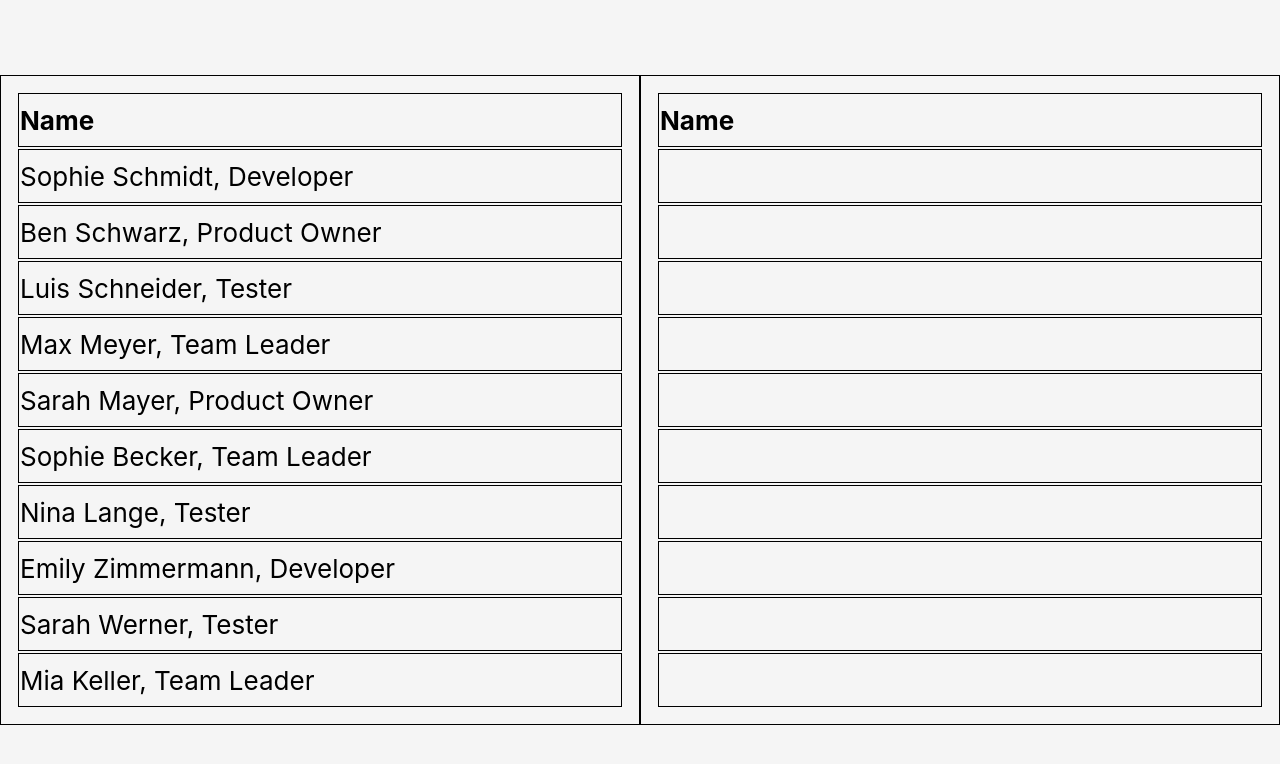
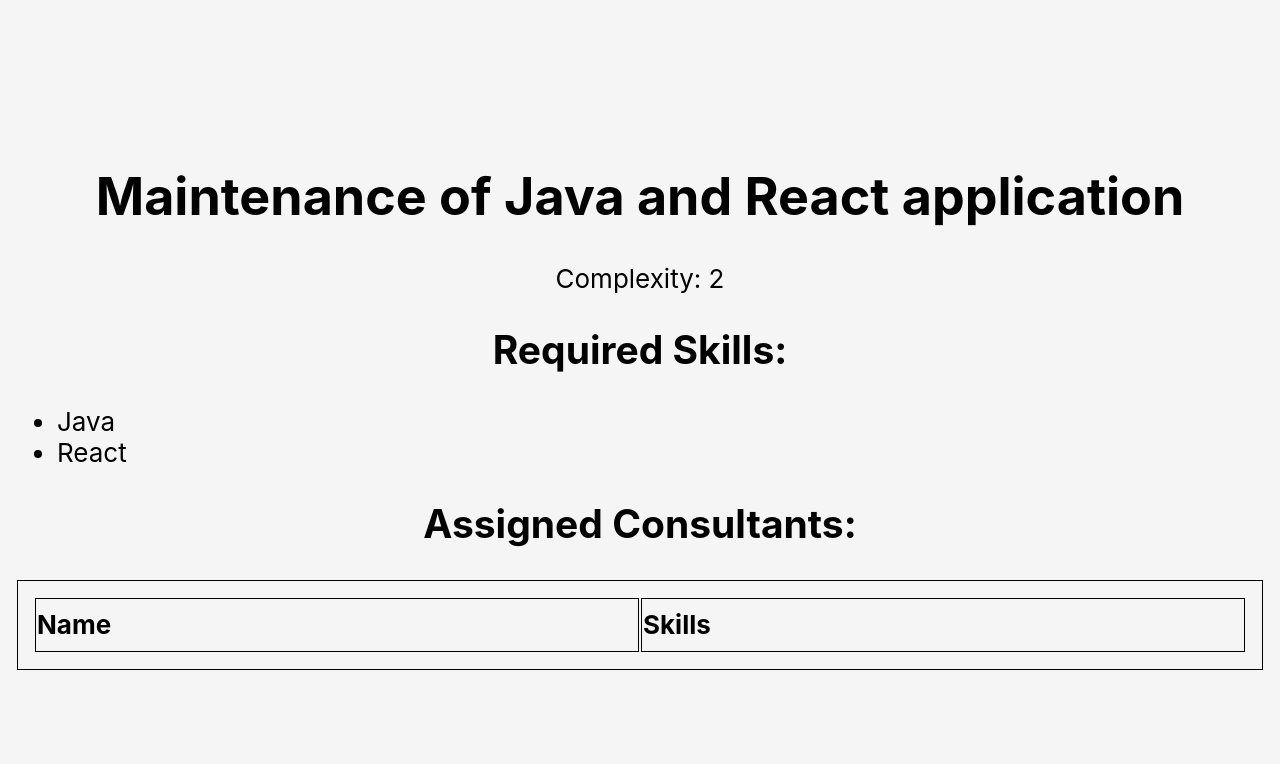
Before and after one commit to Hamiller78/react-training, a React (Create React App) app: page / in a window 1280 px wide. Shown: the top 764 px of the page. Built offline with nearby package versions, Linux system fonts and the light colour scheme.

Commit message:
test ProjectOverview component

```diff
--- a/src/App.css
+++ b/src/App.css
@@ -21,6 +21,10 @@ table {
   text-align: left;
 }
 
+ul.bullet-list li {
+  text-align: left;
+}
+
 th, td {
   border: 1px solid black;
   width: 600px;
--- a/src/App.tsx
+++ b/src/App.tsx
@@ -1,12 +1,17 @@
 import React, { useState, useEffect } from "react";
 import "./App.css";
 import AssignmentView from "./components/AssignmentView/AssignmentView";
+import Consultant from "./entities/Consultant";
 import ConsultantFactory from "./services/ConsultantFactory";
-import Consultant from "./entities/Consultant";
+import Project from "./entities/Project";
+import ProjectFactory from "./services/ProjectFactory";
+import ProjectOverview from "./components/ProjectView/ProjectOverview";
+import { create } from "domain";
 
 function App() {
   const storedConsultants = localStorage.getItem("consultants");
   const storedSelectedConsultants = localStorage.getItem("selectedConsultants");
+  const storedProjects = localStorage.getItem("projects");
 
   const [consultants, setConsultants] = useState<Consultant[]>(
     storedConsultants
@@ -15,6 +20,9 @@ function App() {
   );
   const [selectedConsultants, setSelectedConsultants] = useState<Consultant[]>(
     storedSelectedConsultants ? JSON.parse(storedSelectedConsultants) : []
+  );
+  const [projects, setProjects] = useState<Project[]>(
+    storedProjects ? JSON.parse(storedProjects) : createRandomProjects(5)
   );
 
   useEffect(() => {
@@ -39,15 +47,23 @@ function App() {
     );
   };
 
+  // return (
+  //   <div className="App">
+  //     <header className="App-header">
+  //       <AssignmentView
+  //         allEntities={consultants}
+  //         selectedEntities={selectedConsultants}
+  //         onSelectEntity={onSelectEntity}
+  //         onUnselectEntity={onUnselectEntity}
+  //       />
+  //     </header>
+  //   </div>
+  // );
+
   return (
     <div className="App">
       <header className="App-header">
-        <AssignmentView
-          allEntities={consultants}
-          selectedEntities={selectedConsultants}
-          onSelectEntity={onSelectEntity}
-          onUnselectEntity={onUnselectEntity}
-        />
+        <ProjectOverview project={projects[0]} />
       </header>
     </div>
   );
@@ -64,4 +80,15 @@ function createRandomConsultants(numberOfConsultants: number): Consultant[] {
   return consultants;
 }
 
+function createRandomProjects(numberOfProjects: number): Project[] {
+  const projects: Project[] = [];
+  for (let i = 0; i < numberOfProjects; i++) {
+    projects.push(ProjectFactory.createRandomProject());
+  }
+
+  localStorage.setItem("projects", JSON.stringify(projects));
+
+  return projects;
+}
+
 export default App;
--- /dev/null
+++ b/src/components/ProjectView/ProjectOverview.tsx
@@ -0,0 +1,51 @@
+import React from "react";
+import Project from "../../entities/Project";
+import Skill from "../../entities/Skill";
+
+interface ProjectProps {
+  project: Project;
+}
+
+const ProjectOverview: React.FC<ProjectProps> = ({ project }) => {
+  const skillInTeam = (skill: Skill) =>
+    project.assignedConsultants.some((consultant) =>
+      consultant.skills.includes(skill)
+    );
+
+  return (
+    <div>
+      <h1>{project.name}</h1>
+      <p>Complexity: {project.complexity}</p>
+      <h2>Required Skills:</h2>
+      <ul className="bullet-list">
+        {project.requiredSkills.map((skill) => (
+          <li
+            key={skill}
+            style={skillInTeam(skill) ? { fontWeight: "bold" } : {}}
+          >
+            {skill}
+          </li>
+        ))}
+      </ul>
+      <h2>Assigned Consultants:</h2>
+      <table>
+        <thead>
+          <tr>
+            <th>Name</th>
+            <th>Skills</th>
+          </tr>
+        </thead>
+        <tbody>
+          {project.assignedConsultants.map((consultant) => (
+            <tr key={consultant.name}>
+              <td>{consultant.name}</td>
+              <td>{consultant.skills.join(", ")}</td>
+            </tr>
+          ))}
+        </tbody>
+      </table>
+    </div>
+  );
+};
+
+export default ProjectOverview;
--- a/src/services/ProjectFactory.ts
+++ b/src/services/ProjectFactory.ts
@@ -71,3 +71,5 @@ export class ProjectFactory {
         'Documentation of ${skill1} and ${skill2} application',
     ];
 }
+
+export default ProjectFactory;
```
Also changed, not shown: 1 other file (tests, documents, lock files or other folders).
